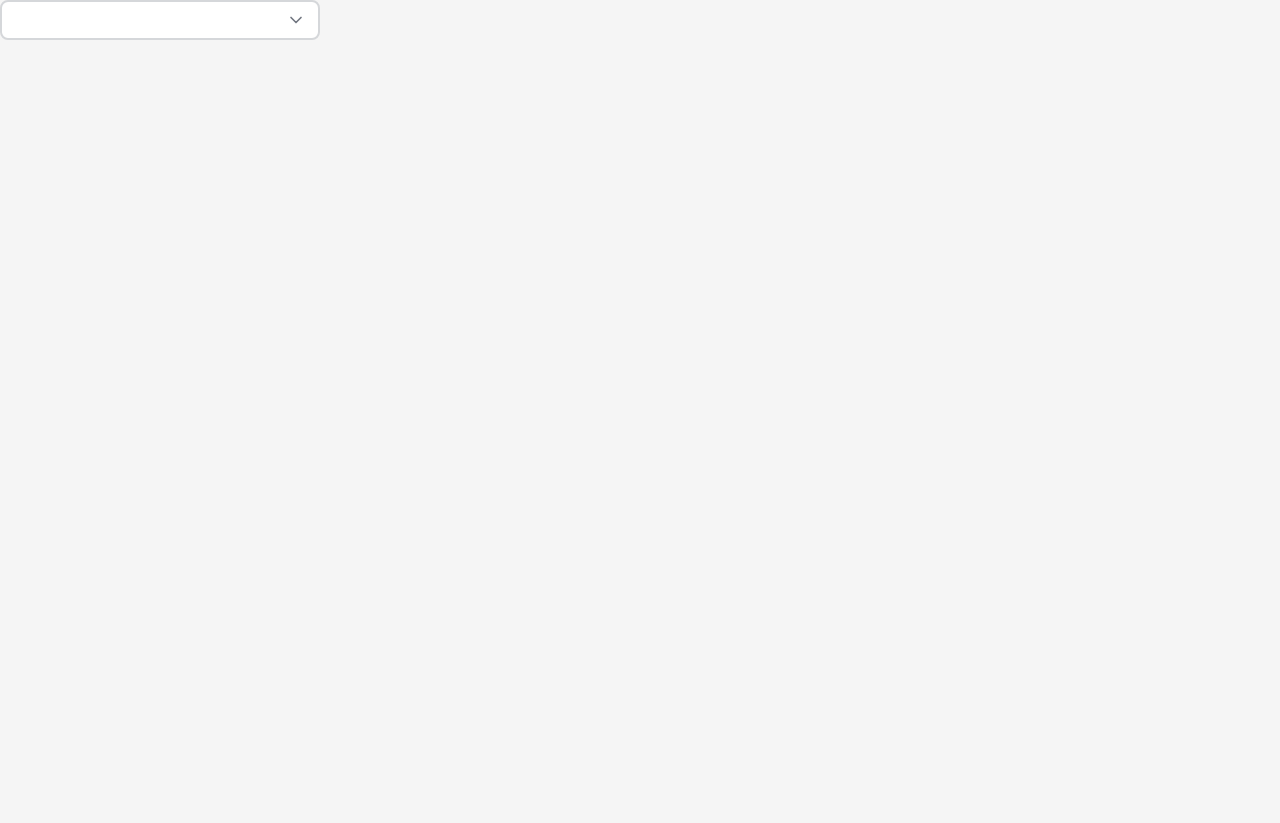
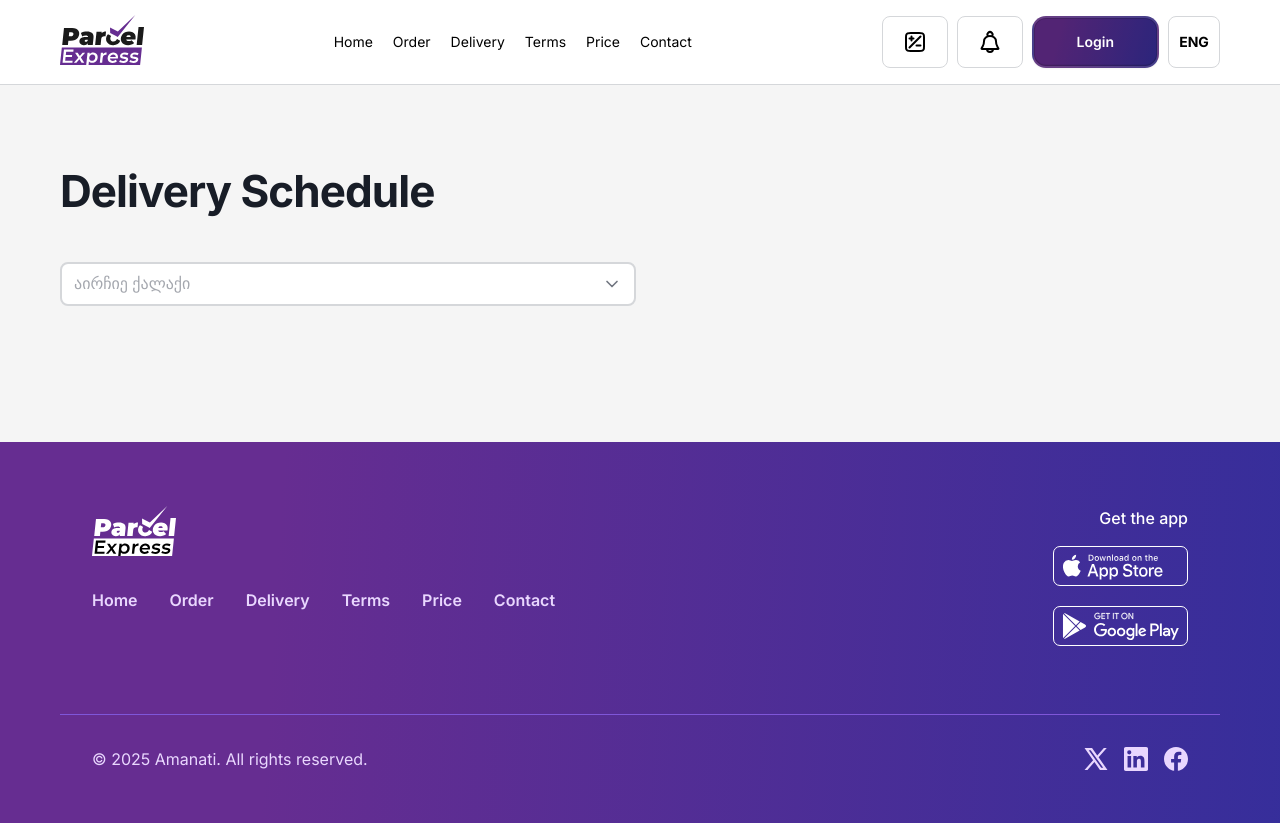
Before and after one commit to parcel-express/parcel-frontend, a Next.js app: page /en/delivery in a window 1280 px wide. Before the commit the page ends 800 px from the top, so only its background shows below. Built offline with nearby package versions, Linux system fonts and the light colour scheme.

Commit message:
fixed rabbitai conflicts and started delivery screen

```diff
--- a/messages/en.json
+++ b/messages/en.json
@@ -111,8 +111,7 @@
     "placeholder": "Enter tracking code",
     "button": "Search"
   },
-  "Dropdown": {
-    "title": "Team Member",
-    "placeholder": "Select team member"
+  "Delivery": {
+    "title": "Delivery Schedule"
   }
 }
--- a/messages/ka.json
+++ b/messages/ka.json
@@ -108,8 +108,7 @@
     "placeholder": "ჩაწერეთ თრექინგის კოდი",
     "button": "ძებნა"
   },
-  "Dropdown": {
-    "title": "გუნდის წევრი",
-    "placeholder": "აირჩიეთ გუნდის წევრი"
+  "Delivery": {
+    "title": "მიწოდების გრაფიკი"
   }
 }
--- a/messages/ru.json
+++ b/messages/ru.json
@@ -109,7 +109,6 @@
     "button": "Поиск"
   },
   "Dropdown": {
-    "title": "Член команды",
-    "placeholder": "Выберите члена команды"
+    "title": "Член команды"
   }
 }
--- a/src/components/Dropdown.tsx
+++ b/src/components/Dropdown.tsx
@@ -7,14 +7,14 @@ import { colors } from '@/styles/colors';
 import AsteriskIcon from '../icons/AsteriskIcon';
 import DropArrowIcon from '../icons/DropArrowIcon';
 
-import Typography from './Typography';
+import { Typography } from './Typography';
 
 const Container = styled.div`
   position: relative;
   display: flex;
   flex-direction: column;
   gap: 6px;
-  width: 320px;
+  width: 100%;
 `;
 
 const Title = styled.div`
@@ -33,7 +33,7 @@ const InputContainer = styled.button.attrs({ type: 'button' })<{ $open?: boolean
         background: linear-gradient(${colors.background.light}, ${colors.background.light}) padding-box,
         linear-gradient(93.55deg, #662D91 21.82%, #302E9C 110.55%) border-box;
       `
-      : `border: 2px solid ${colors.border.primary}; background: transparent;`}
+      : `border: 2px solid ${colors.border.primary};`}
   display: flex;
   justify-content: space-between;
   align-items: center;
@@ -92,7 +92,7 @@ type DropdownProps = {
 const Dropdown: React.FC<DropdownProps> = ({ items, onChange, value, placeholder, label }) => {
   const [open, setOpen] = React.useState(false);
   const containerRef = React.useRef<HTMLDivElement | null>(null);
-
+  const listId = React.useId();
   const toggle = () => setOpen(prev => !prev);
 
   React.useEffect(() => {
@@ -116,14 +116,20 @@ const Dropdown: React.FC<DropdownProps> = ({ items, onChange, value, placeholder
             <AsteriskIcon />
           </Title>
         )}
-        <InputContainer $open={open} aria-expanded={open} onClick={toggle}>
+        <InputContainer
+          $open={open}
+          aria-expanded={open}
+          aria-haspopup='listbox'
+          aria-controls={open ? listId : undefined}
+          onClick={toggle}
+        >
           <Typography variant='text-md' color={value ? colors.text.primary : colors.text.disabled}>
             {items.find(item => item.value === value)?.label ?? placeholder}
           </Typography>
           <DropArrowIcon />
         </InputContainer>
         {open && (
-          <DropdownContainer>
+          <DropdownContainer role='listbox' id={listId}>
             {items.map(item => (
               <Item
                 key={item.value}
@@ -132,7 +138,8 @@ const Dropdown: React.FC<DropdownProps> = ({ items, onChange, value, placeholder
                   setOpen(false);
                   onChange(item.value);
                 }}
-                aria-pressed={value === item.value}
+                role='option'
+                aria-selected={value === item.value}
               >
                 <Typography variant='text-md' color={colors.text.primary} weight='medium'>
                   {item?.label}
--- a/src/screens/DeliveryScreen.tsx
+++ b/src/screens/DeliveryScreen.tsx
@@ -1,25 +1,64 @@
 'use client';
+import { useTranslations } from 'next-intl';
 import React from 'react';
+import styled from 'styled-components';
 
+import { Typography } from '@/components';
+import Container from '@/components/Container';
 import Dropdown from '@/components/Dropdown';
+import Footer from '@/components/Footer';
+import Header from '@/components/Header';
+
+const DropdownContainer = styled.div`
+  max-width: 576px;
+`;
+
+const MainContainer = styled.div`
+  display: flex;
+  flex-direction: column;
+  padding: 76px 0 136px 0;
+`;
+
+const Title = styled.div`
+  margin-bottom: 41px;
+`;
 
 function DeliveryScreen() {
   const [selectedDropdown, setSelectedDropdown] = React.useState<string>('');
+  const tDelivery = useTranslations('Delivery');
 
   return (
+    <>
+      <Header />
+      <Container>
+        <MainContainer>
+          <Title>
+            <Typography variant='display-lg' weight='bold'>
+              {tDelivery('title')}
+            </Typography>
+          </Title>
+          <DropdownContainer>
             <Dropdown
               value={selectedDropdown}
               onChange={value => {
                 setSelectedDropdown(value);
               }}
-      placeholder=''
+              placeholder='აირჩიე ქალაქი'
               label=''
               items={[
-        { label: 'Option 1', value: '1' },
-        { label: 'Option 2', value: '2' },
-        { label: 'Option 3', value: '3' },
+                { label: 'თბილისი', value: '1' },
+                { label: 'ბათუმი', value: '2' },
+                { label: 'ქუთაისი', value: '3' },
+                { label: 'რუსთავი', value: '4' },
+                { label: 'გორი', value: '5' },
+                { label: 'ზუგდიდი', value: '6' },
               ]}
             />
+          </DropdownContainer>
+        </MainContainer>
+      </Container>
+      <Footer />
+    </>
   );
 }
 
```
Lines whose indentation alone changed are shown as unchanged.
